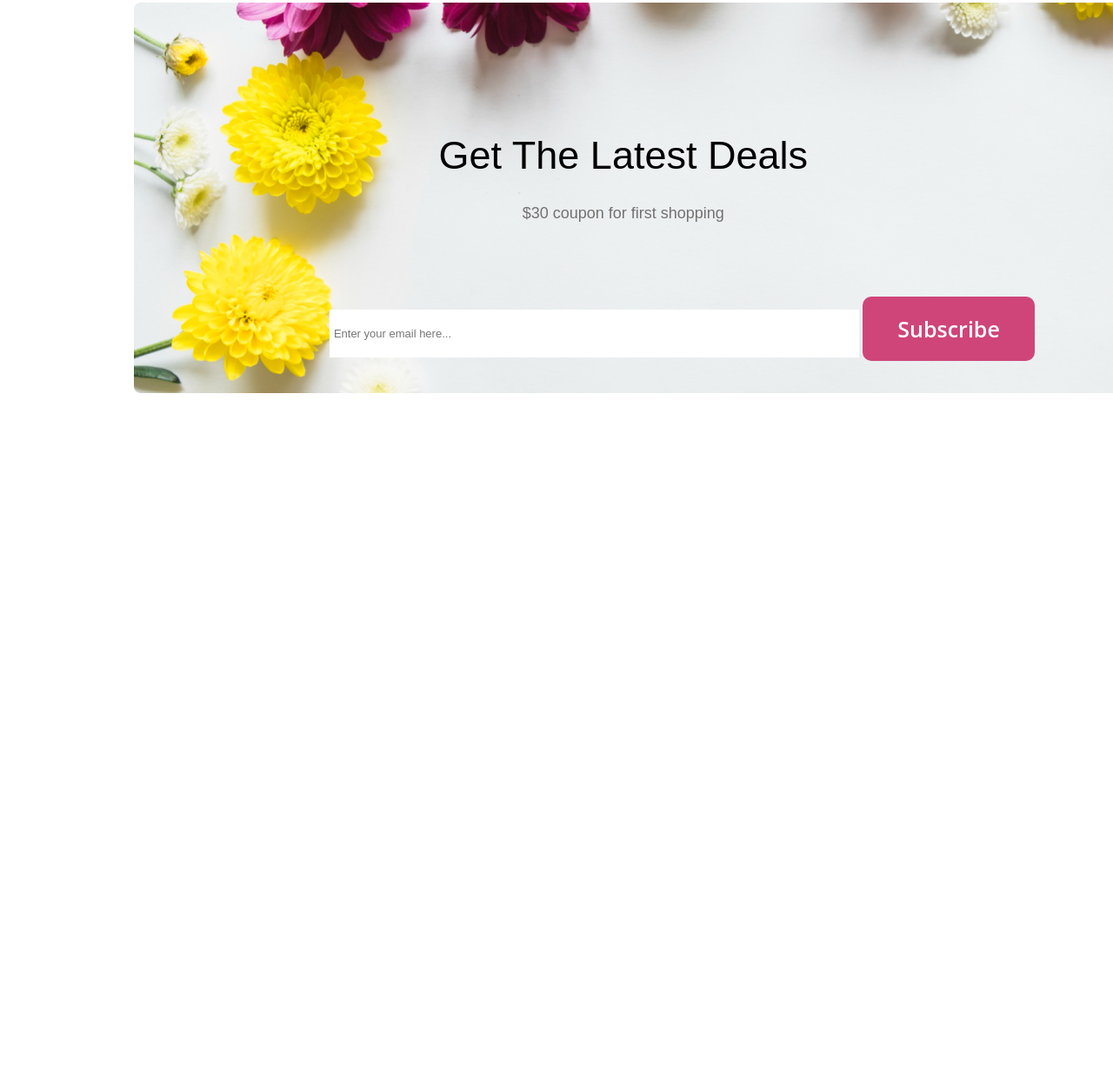
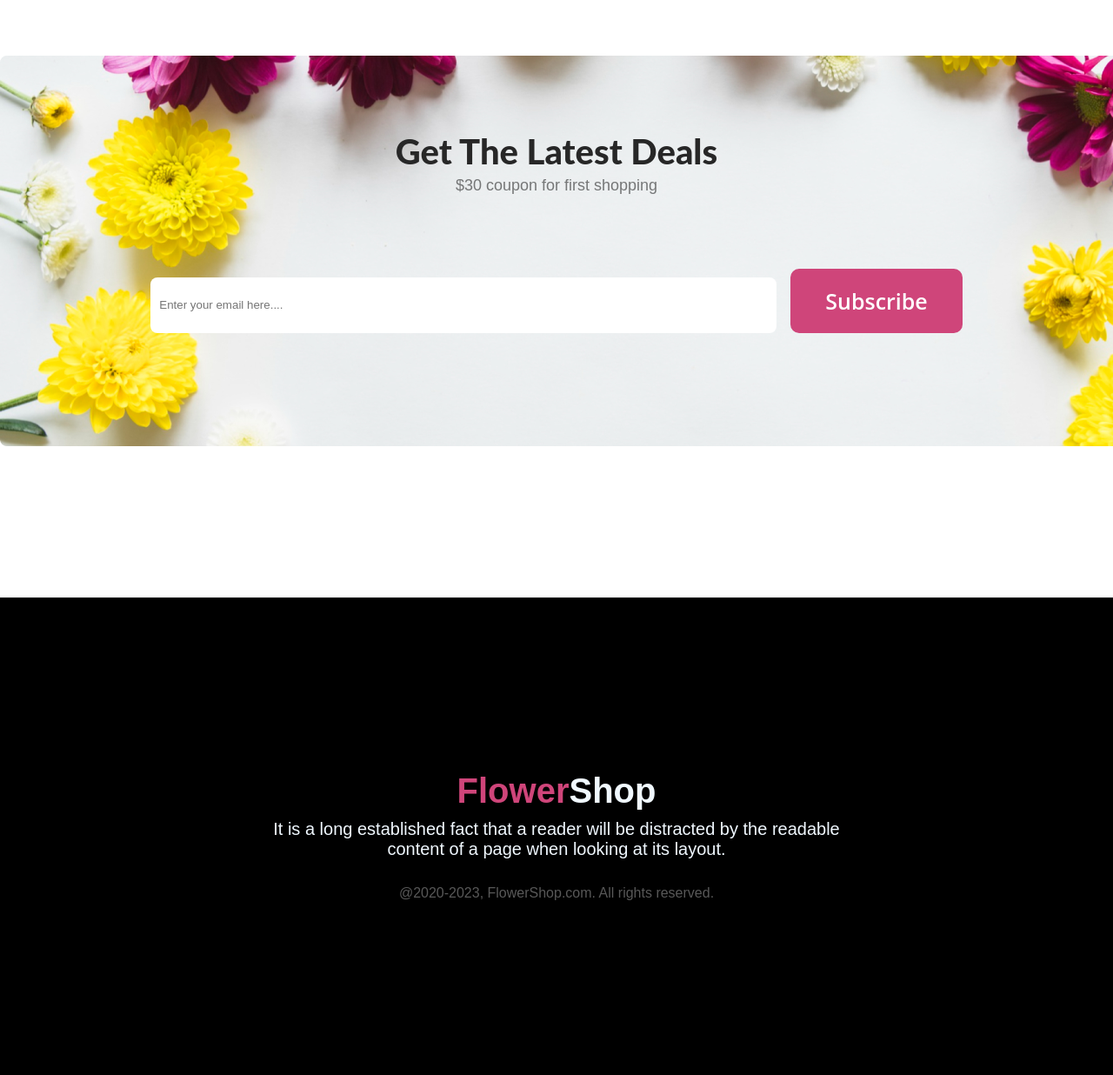
Before and after one commit to mahedihasantopu/My-Flower-Shop-Website-, a plain HTML site: page index.html in a window 1280 px wide. Shown: the part 5132-6368 px from the top of the page at 87% size. Before the commit the page ends 5935 px from the top, so only its background shows below. Drawn offline with Linux system fonts and the light colour scheme.

Commit message:
added bonas point and footer section

```diff
--- a/index.html
+++ b/index.html
@@ -62,8 +62,7 @@
                 </div>
 
                 <div>
-                    <img class="Yellow-Tulip-Flower-Tree" src="flower-shop-assignment/Asset/pngwing 7.png"
-                        alt="">
+                    <img class="Yellow-Tulip-Flower-Tree" src="flower-shop-assignment/Asset/pngwing 7.png" alt="">
                     <br>
                     <a class="anchor-tag" href="">Yellow Tulip Flower Tree</a>
                 </div>
@@ -168,25 +167,22 @@
         <!-- Instagram section end -->
 
 
-        <!-- subscribtion-section-start -->
 
-        <section>
-
-            <div class="subscribtion-section">
-                <div class="subscribtion-title">
-                    <h1>Get The Latest Deals</h1>
-                    <p>$30 coupon for first shopping</p>
-                </div>
-                <div class="email-section" >
-                    <input  type="email" name="" placeholder="Enter your email here..." id="" required>
-                    <button class="header-button" type="submit">
-                        Subscribe</button>
-                </div>
+        <!-- get latest deal section start -->
+        <section class="latest-deal">
+            <div>
+                <h1>Get The Latest Deals</h1>
+                <p>$30 coupon for first shopping</p>
             </div>
 
+            <div class="subscribe-action">
+                <input  type="text" name="" id="email" placeholder="Enter your email here....">
+                <button id="primary-btn">Subscribe</button>
+            </div>
         </section>
+        <!-- get latest deal section end -->
 
-        <!-- subscribtion-section-end -->
+
 
 
 
@@ -195,6 +191,15 @@
 
     <footer>
 
+        <section class="footer-section">
+            <h1> <span style="color: rgb(207, 69, 122);">Flower</span>Shop</h1>
+            <p>It is a long established fact that a reader will be distracted by the readable <br>
+                 content of a page when looking at its layout.
+               </p>
+
+                <div class="copyright">@2020-2023, FlowerShop.com. All rights reserved.</div>
+        </section>
+
     </footer>
 
 
--- a/style/style.css
+++ b/style/style.css
@@ -294,7 +294,7 @@ justify-content: center;
 
 /* subscribtion-section-start */
 
-.subscribtion-section{
+/* .subscribtion-section{
     background-image: url('../flower-shop-assignment/Asset/Rectangle\ 9.png');
     background-repeat: no-repeat;
     margin-left: 12%;
@@ -331,15 +331,130 @@ justify-content: center;
     padding: 20px 38% 20px 5px;
     margin-left: 20%;
     margin-bottom: 30px;
-    border: none;
+
+    border: #d72b50;
 
 }
 
-/* input:-moz-broken{
-
-} */
 .subscribtion-section{
 
 }
-.header-button
+.header-button */
 /* subscribtion-section-end */
+
+
+/* get latest deal start */
+.latest-deal {
+    max-width: 1480px;
+    height: 449px;
+    margin: 174px auto;
+    width: 100%;
+    background-image: url("../flower-shop-assignment/Asset/Rectangle\ 9.png");
+    background-repeat: no-repeat;
+    background-size: cover;
+    display: flex;
+    flex-direction: column;
+    justify-content: center;
+    align-items: center;
+    text-align: center;
+}
+
+.latest-deal h1 {
+    color: #272727;
+    text-align: center;
+    font-family: Lato;
+    font-size: 40px;
+    font-style: normal;
+    font-weight: 800;
+    line-height: normal;
+}
+
+.latest-deal p {
+    color: rgba(39, 39, 39, 0.60);
+    text-align: center;
+    font-size: 18px;
+    font-style: normal;
+    font-weight: 400;
+    line-height: 30px;
+}
+
+.subscribe-action {
+    margin-top: 46px;
+    display: flex;
+    align-items: center;
+    justify-content: center;
+    text-align: center;
+}
+
+.subscribe-action input {
+    width: 700px;
+    height: 64px;
+    border-radius: 8px;
+    background-color: white;
+    padding: 0 10px 0 10px;
+    border: none;
+    margin-right: 16px;
+    border-color: #d72b50;
+
+}
+
+
+#primary-btn{
+    color: var(--White-Color, #FFF);
+    background-color: rgb(207, 69, 122);
+    padding: 20px 40px 20px 40px;
+    font-family: "Open Sans";
+    font-size: 25px;
+    font-weight: 600;
+    border: none;
+    border-radius: 10px;
+    margin-top: 35px;
+    margin-bottom: 44px;
+
+
+
+}
+
+#primary-btn:hover{
+    background-color: #d72b50;
+}
+.subscribe-action input:focus {
+    outline-color: #d72b50;
+}
+
+
+/* get latest deal end */
+
+/* footer-section-start */
+
+.footer-section h1{
+ font-size: 40px;
+ font-family: Arial, Helvetica, sans-serif;
+ color: aliceblue;
+ margin-bottom: 10px;
+}
+
+.footer-section p {
+    font-size: 20px;
+    font-weight: 500;
+    color: aliceblue;
+    margin-bottom: 30px;
+}
+
+.footer-section{
+    align-items: center;
+    justify-content: center;
+    text-align: center;
+    background-color: #000;
+    padding: 200px;
+}
+
+.copyright{
+    color: rgb(88, 88, 88);
+
+}
+
+.content{
+    margin-top: 5px;
+}
+/* footer-section-end */
```
